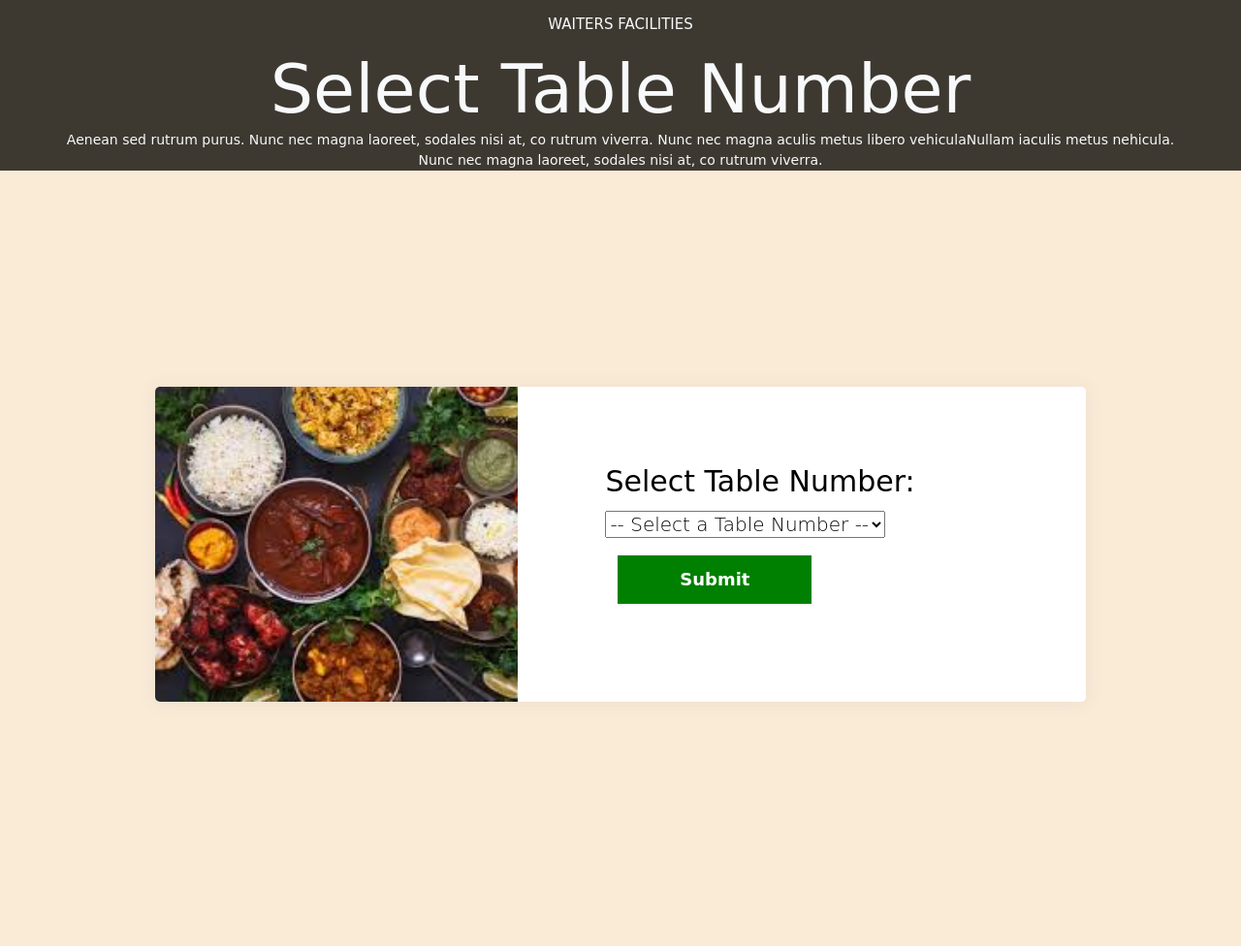
After one commit to saitr/Restaurant-Menu, a Django app: template templates/owner_utility.html in a window 1280 px wide. The commit adds this page. Shown: the whole page at 97% size. Run offline with Django 4.2, Linux system fonts and the light colour scheme; the template is opened without the code that fills it, so the values that code supplies are empty; parts of the project's set-up code (start-up, migrations or seed data) failed here and were passed over; some libraries are stand-ins or nearby versions.

Commit message:
waiter view created

```diff
--- a/menu_app/api/views/first_page.py
+++ b/menu_app/api/views/first_page.py
@@ -15,4 +15,6 @@
         table_name = variant
         print("table_name", table_name)
         context = {"table_name": table_name}
+        print("context", context)
+
         return render(request, 'room_list.html', context)
--- a/menu_app/urls.py
+++ b/menu_app/urls.py
@@ -27,6 +27,7 @@
     path('notification_api', NotificationAPIList.as_view() , name='notification_api'),
     path('admin_login_api', AdminLoginDetailAPIList.as_view() , name='admin_login_api'),
     path('generate_bill', GenerateBillAPIList.as_view() , name='generate_bill'),
+    path('admin_utiliti', Owner_UtilityView.as_view(), name='admin_utiliti_without_pk'),
     path('admin_utiliti/<int:pk>/', Owner_UtilityView.as_view() , name='admin_utiliti'),
     path('category_api/<int:variant>/', CategoryAPIList.as_view(),  name='category_api'),
     path('cart_api', CartAPIList.as_view(), name='cart_api'),
--- a/templates/admin_login.html
+++ b/templates/admin_login.html
@@ -44,5 +44,6 @@
     </div>
 </div>
 </body>
+
 </html>
 {% endblock %}
--- a/templates/download_bill.html
+++ b/templates/download_bill.html
@@ -64,7 +64,7 @@
                                     </tr>
                                 </tfoot>
                             </table>
-                            <div class="thanks display-5">Thank you!</div>
+<!--                            <div class="thanks display-5">Thank you!</div>-->
                         </main>
                         <footer>Invoice was created on a computer and is valid without the signature and seal.</footer>
                     </div>
--- /dev/null
+++ b/templates/owner_utility.html
@@ -0,0 +1,99 @@
+<!-- your_template.html -->
+
+<!DOCTYPE html>
+{% extends 'base.html' %}
+
+{% block content %}
+{% load static %}
+<html>
+<head>
+    <title>Table Number Selection</title>
+    <style>
+        body {
+            background-repeat: no-repeat;
+            background-size: cover;
+        }
+
+        .wrapper--w960 {
+    max-width: 1000px;
+    max-height: 1000px;}
+
+.page-wrapper {
+    min-height: 100vh;
+    background: #FAEBD7;
+}
+    </style>
+    <script src="https://code.jquery.com/jquery-3.6.0.min.js"></script>
+
+</head>
+<body>
+
+ <section class="highlighted-amenities-heading mt-15 mb-8">
+      <h5 class="highlighted-amenites-heading text-center pt-3 text-light" style="background-color: #3d3931;">
+          WAITERS FACILITIES</h5>
+      <h1 class="highlighted-luxury_text text-center pt-3 display-2 text-light"
+          style="font-size: 70px; font-weight: 400; font-family: cursive; background-color: #3d3931;">Select
+          Table Number</h1>
+      <p class="text-center text-light" style="font-family: cursive;background-color: #3d3931;">Aenean sed rutrum
+          purus. Nunc nec magna laoreet, sodales nisi at, co rutrum viverra. Nunc nec magna aculis metus libero
+          vehiculaNullam iaculis metus nehicula.<br>Nunc nec magna laoreet, sodales nisi at, co rutrum viverra.<br>
+      </p>
+      </section>
+<!--  <div class="page-wrapper p-t-190 p-b-50 font-robo">-->
+<!--    <div class="wrapper wrapper&#45;&#45;w960">-->
+<!--        <div class="card card-2">-->
+<!--            <div class="card-heading"></div>-->
+<!--            <div class="card-body">-->
+
+                 <div class="page-wrapper p-t-190 p-b-50 font-robo">
+                    <div class="wrapper wrapper--w960">
+                        <div class="card card-2">
+                            <div class="card-heading"></div>
+                            <div class="card-body">
+                                <form id="table-number-form">
+                                    {% csrf_token %}
+                                    <div class="select_option" style="font-size: 30px; font-weight: 200; font-family: cursive; background-color: white;">
+                                        <h2> Select Table Number:</h2>
+                                        <select style="font-size: 20px; font-weight: 200;" id="table-number" name="table_number">
+                                            <option value="">-- Select a Table Number --</option>
+                                            {% for option in table_data_set %}
+                                                <option value="{{ option.table_number }}">{{ option.table_number }}</option>
+                                            {% endfor %}
+                                        </select>
+                                    </div>
+                                    <button style="margin:13px;font-size: 18px;color: white;font-weight: bold;background-color: green;width: 200px;height: 50px;" type="submit">Submit</button>
+                                </form>
+                            </div>
+                        </div>
+                    </div>
+                </div>
+
+<!--            </div>-->
+<!--            </div>-->
+<!--            </div>-->
+<!--            </div>-->
+
+</body>
+ <script>
+       $(document).ready(function() {
+    $('form').on('submit', function(event) {
+        event.preventDefault(); // Prevent form submission
+
+        var selectedTableNumber = $('#table-number').val(); // Get selected table number
+
+        // Send an AJAX request to the specified URL with the selected table number
+        $.ajax({
+            type: 'GET',
+            url: '/first_page/' + selectedTableNumber + '/',
+            success: function(response) {
+                 window.location.href = '/first_page/' + selectedTableNumber + '/';
+            },
+            error: function(xhr, textStatus, errorThrown) {
+                // Handle any errors that occur during the request
+            }
+        });
+    });
+});
+    </script>
+</html>
+{% endblock %}
--- a/templates/room_list.html
+++ b/templates/room_list.html
@@ -40,7 +40,7 @@
       <h1 class="stayonce1 display-1">Good Food,Good Mood,</h1>
   <h1 class="stayonce2 display-3">Bliss On A Plate</h1>
 
- <a href="http://127.0.0.1:8000/category_api/1/">
+ <a href="http://127.0.0.1:8000/category_api/{{table_name}}/">
   <button class="book-room-background button-animation">Menu</button>
  </a>
   </div>
```
Also changed, not shown: menu_app/api/views/generate_bill.py (+27 -1 lines), menu_app/api/views/notification_api.py (+10 -10 lines), menu_app/api/views/owner_utility.py (+19 -8 lines), menu_app/api/views/table_api.py (added).
